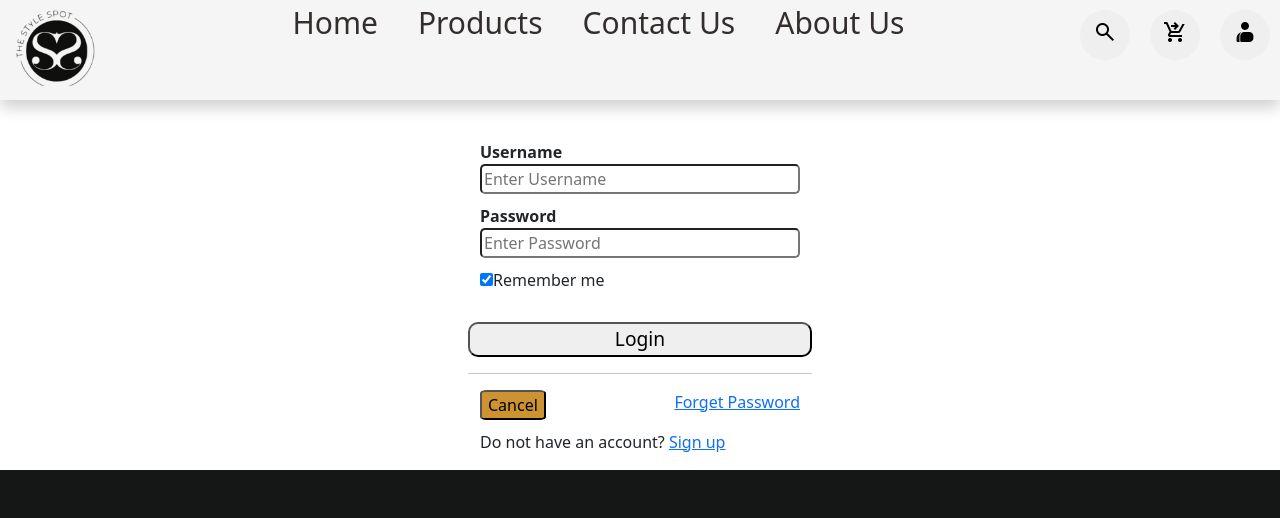
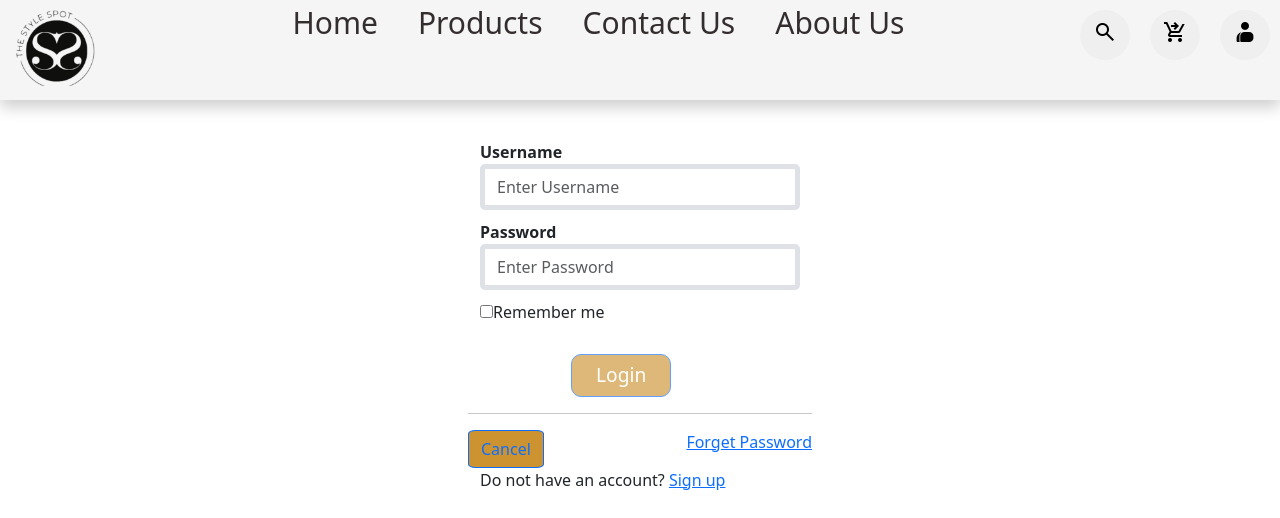
Before and after one commit to Mahmoud666-hub/Style-Spot, an Angular app in the folder app1/: page /login in a window 1280 px wide. Shown: the top 518 px of the page. Built offline with nearby package versions, Linux system fonts and the light colour scheme.

Commit message:
MH Abdallah

```diff
--- a/app1/src/app/app.module.ts
+++ b/app1/src/app/app.module.ts
@@ -1,5 +1,7 @@
 import { NgModule } from '@angular/core';
 import { BrowserModule, provideClientHydration } from '@angular/platform-browser';
+import { FormsModule } from '@angular/forms';
+
 
 import { AppRoutingModule } from './app-routing.module';
 import { AppComponent } from './app.component';
@@ -28,7 +30,8 @@ import { AboutComponent } from './about/about.component';
   ],
   imports: [
     BrowserModule,
-    AppRoutingModule
+    AppRoutingModule,
+    FormsModule
   ],
   providers: [
     provideClientHydration()
--- a/app1/src/app/login/login.component.css
+++ b/app1/src/app/login/login.component.css
@@ -2,7 +2,7 @@
     margin: 20px auto 20px auto;
     padding: 20px;
     width: 30%;
-    height: 330px;
+    height: auto;
     position: relative;
     display: flex;
     flex-direction: column;
@@ -12,6 +12,9 @@
     margin-top: 20px;
     border-radius: 10px;
     cursor: pointer;
+    width: 100px;
+    left: 30%;
+    position: relative;
 
 }
 #loginbtn:hover{
@@ -22,6 +25,7 @@
 .upbtn{
     width: 100%;
     border-radius: 5px;
+    border-width: 5px;
 }
 .upbtn:hover{
     border-color: burlywood;
@@ -29,10 +33,19 @@
 .container{
     margin-bottom: 10px;
 }
-.cancelbtn{
+.btn{
     background-color: rgb(205, 147, 48);
     font-size: medium;
     border-radius: 10%;
+
+}
+#cancelbtn a{
+    text-decoration: none;
+}
+
+#cancelbtn:hover{
+    opacity: 4;
+    background-color: burlywood;
 }
 .psw{
     float: right;
--- a/app1/src/app/login/login.component.html
+++ b/app1/src/app/login/login.component.html
@@ -1,22 +1,25 @@
-<form>
+<form #userForm="ngForm">
+
     <div class="maincontainer">
         <div class="container">
-            <label for="uname"><b>Username</b></label><br>
-            <input class="upbtn" type="text" placeholder="Enter Username" name="uname" required><br>
+            <label for="username"><b>Username</b></label><br>
+            <input #name="ngModel" required [class.is-invalid]="name.invalid && name.touched" class="upbtn form-control" type="text" placeholder="Enter Username" name="username" [(ngModel)]="userModel.name" >
         </div>
+
         <div class="container">
-            <label for="psw"><b>Password</b></label><br>
-            <input class="upbtn" type="text" placeholder="Enter Password" name="psw" required>
+            <label for="password"><b>Password</b></label><br>
+            <input class="upbtn form-control" required  #password="ngModel"  [class.is-invalid]="password.invalid && password.touched" type="text" placeholder="Enter Password" name="password" [(ngModel)]="userModel.password">
+            <small class="text-danger" [class.d-none]="password.valid || password.untouched">Password is requird</small>
         </div>
         <div class="container">
             <label for="remember" id="chbox">
-                <input type="checkbox" checked="checked" name="remember">Remember me
+                <input type="checkbox" checked="checked" name="remember" [(ngModel)]="userModel.remember">Remember me
             </label>
         </div>
-        <button id="loginbtn" type="submit">Login</button><hr>
+        <button id="loginbtn" type="submit" [disabled]="userForm.form.invalid" class="btn btn-primary">Login</button><hr>
 
-        <div class="container">
-            <button type="button" class="cancelbtn">Cancel</button>
+        <div class="containera">
+            <button id="cancelbtn" type="button" class="btn btn-primary"><a href="/app1/src/app/home">Cancel</a></button>
             <span class="psw"><a href="#">Forget Password</a></span>
         </div>
         <div class="container signup">
--- a/app1/src/app/login/login.component.ts
+++ b/app1/src/app/login/login.component.ts
@@ -1,4 +1,5 @@
 import { Component } from '@angular/core';
+import { User } from './user';
 
 @Component({
   selector: 'app-login',
@@ -7,4 +8,6 @@ import { Component } from '@angular/core';
 })
 export class LoginComponent {
 
+userModel = new User('', '', false);
+
 }
--- /dev/null
+++ b/app1/src/app/login/user.ts
@@ -0,0 +1,11 @@
+export class User {
+    constructor(
+        public name: string,
+        public password: string,
+        public remember: boolean
+    ){
+        this.name = name;
+        this.password = password;
+        this.remember = remember;
+    }
+}
--- a/app1/src/app/register/register.component.css
+++ b/app1/src/app/register/register.component.css
@@ -2,7 +2,7 @@
     margin: 20px auto 20px auto;
     padding: 20px;
     width: 40%;
-    height: 500px;
+    height: auto;
     position: relative;
     display: flex;
     flex-direction: column;
@@ -10,6 +10,7 @@
 .upbtn{
     width: 100%;
     border-radius: 5px;
+    border-width: 5px;
 }
 .upbtn:hover{
     border-color: burlywood;
@@ -20,11 +21,16 @@
 .container{
     margin-bottom: 20px;
 }
-.registerbtn{
+#registerbtn{
     margin-bottom: 20px;
     cursor: pointer;
     border-radius: 10px;
+    background-color: rgb(205, 147, 48);
+    width: 100px;
+    left: 35%;
+    position: relative;
 }
-.registerbtn:hover{
+#registerbtn:hover{
+    opacity: 4;
     background-color: burlywood;
 }
--- a/app1/src/app/register/register.component.html
+++ b/app1/src/app/register/register.component.html
@@ -1,27 +1,28 @@
-<form>
+<form #userForm="ngForm">
     <div class="maincontainer">
         <div class="container">
             <label for="email"><p class="labeltext">E-mail</p></label>
-            <input class="upbtn" type="text" name="email" placeholder="Enter E-mail" required>
+            <input name="email" #email="ngModel" [class.is-invalid]="email.invalid && email.touched" [(ngModel)]="userModel.email" class="form-control upbtn" type="text"  placeholder="Enter E-mail" required>
+            <small class="text-danger" [class.d-none]="email.valid && email.untouched">Email is required</small>
         </div>
         <div class="container">
-            <label for="uname" class="labeltext"><p>Username</p></label>
-            <input class="upbtn" type="text" name="uname" placeholder="Choose Username" required>
+            <label for="username" class="labeltext"><p>Username</p></label>
+            <input #username="ngModel" [class.is-invalid]="username.invalid && username.touched" [(ngModel)]="userModel.username" class="form-control upbtn" type="text" name="username" placeholder="Choose Username" required>
         </div>
         <!-- <div class="container">
             <label for="country"><p>Country</p></label>
             <input class="upbtn" type="text" name="country" placeholder="Your country" required>
         </div> -->
         <div class="container">
-            <label for="psw" class="labeltext"><p>Password</p></label>
-            <input class="upbtn" type="text" name="psw" placeholder="Enter Password" required>
+            <label for="password" class="labeltext"><p>Password</p></label>
+            <input #password="ngModel" [class.is-invalid]="password.invalid && password.touched" [(ngModel)]="userModel.password" class="form-control upbtn" type="text" name="password" placeholder="Enter Password" required>
         </div>
         <div class="container">
-            <label for="rpsw" class="labeltext"><p>Repeat Password</p></label>
-            <input class="upbtn" type="text" name="rpsw" placeholder="Repeat Password" required>
+            <label for="repeatpassword" class="labeltext"><p>Repeat Password</p></label>
+            <input #repeatpassword="ngModel" [class.is-invalid]="repeatpassword.invalid && repeatpassword.touched" [(ngModel)]="userModel.repeatpassword" class="form-control upbtn" type="text" name="repeatpassword" placeholder="Repeat Password" required>
         </div>
         <p>By creating an account you agree to our <a href="#">Terms & Privacy</a>.</p>
-        <button type="submit" class="registerbtn">Register</button>
+        <button type="submit"  class="btn btn-primary" id="registerbtn">Register</button>
         <div class="container signin">
             <p>Already have an account?  <a href="/login">Sign in</a></p>
         </div>
--- a/app1/src/app/register/register.component.ts
+++ b/app1/src/app/register/register.component.ts
@@ -1,4 +1,5 @@
 import { Component } from '@angular/core';
+import { User } from './user';
 
 @Component({
   selector: 'app-register',
@@ -7,4 +8,5 @@ import { Component } from '@angular/core';
 })
 export class RegisterComponent {
 
+  userModel = new User ('', '', '', '')
 }
--- /dev/null
+++ b/app1/src/app/register/user.ts
@@ -0,0 +1,8 @@
+export class User {
+    constructor(
+        public email: string,
+        public username: string,
+        public password: string,
+        public repeatpassword: string
+    ){}
+}
```
Also changed, not shown: 2 other files (tests, documents, lock files or other folders).
